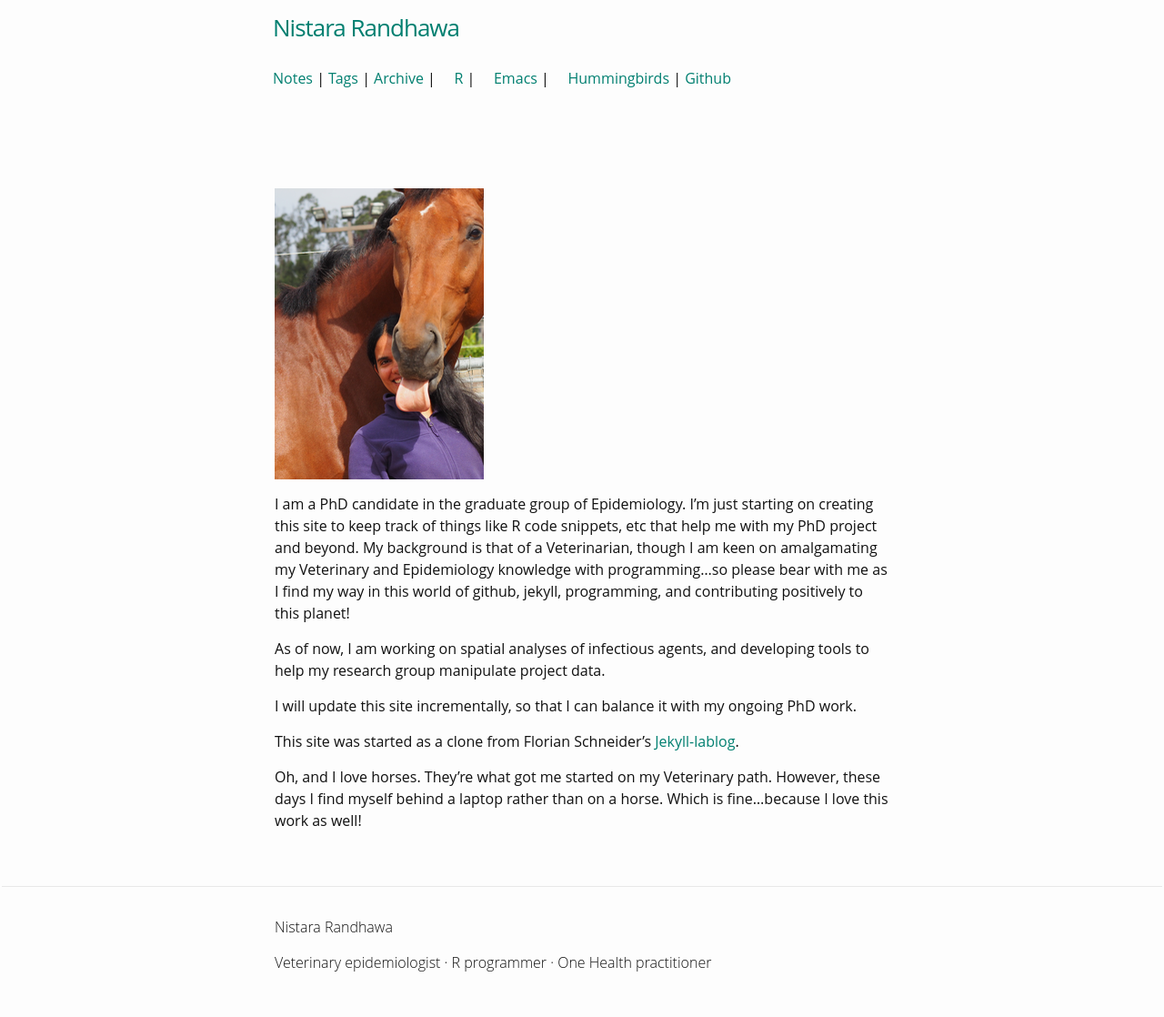
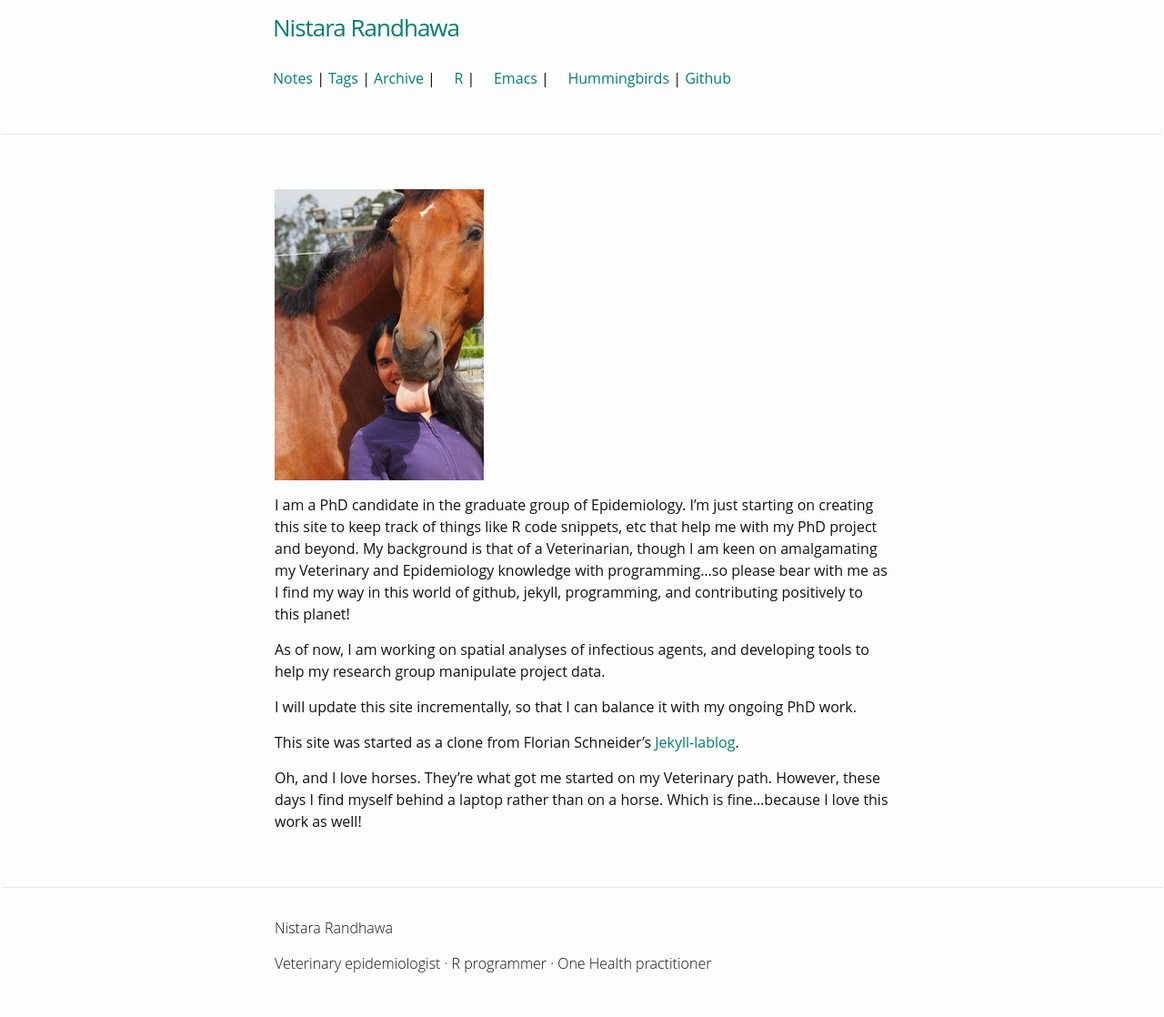
Before and after one commit to nistara/first-website, a Jekyll site: the page built from about.md, in a window 1280 px wide. Shown: the whole page at 91% size. Built offline with Jekyll 4.4.1, drawn with Linux system fonts in a browser that asks for light colours.

```diff
--- a/_sass/_layout.scss
+++ b/_sass/_layout.scss
@@ -25,7 +25,7 @@
  */
 .site-header {
     border-top: 0px solid $brand-color;
-    // border-bottom: 1px solid $grey-color-light;
+    border-bottom: 1px solid $grey-color-light;
 
     min-height: 56px;
 
@@ -99,7 +99,7 @@
                padding: 5px 20px;
                    // Gaps between nav items, but not on the first one
                    &:first-child {
-                       // margin-top: 20px;
+                       margin-top: 20px;
                    }
            }
 
--- a/index.html
+++ b/index.html
@@ -1,6 +1,12 @@
 ---
 layout: default
 ---
+
+<!-- ========================================= -->
+<!-- start image http://codepen.io/anon/pen/EjzqEd-->
+<div class="img-container"></div>
+<!-- end image -->
+<!-- ========================================= -->
 
 {% include site_tags.html %}
 
```
Also changed, not shown: _posts/2016-07-21-google-sheets.md (+2 -0 lines), _assets/images/banners/l2.png (added), _assets/images/banners/lions.png (added).
